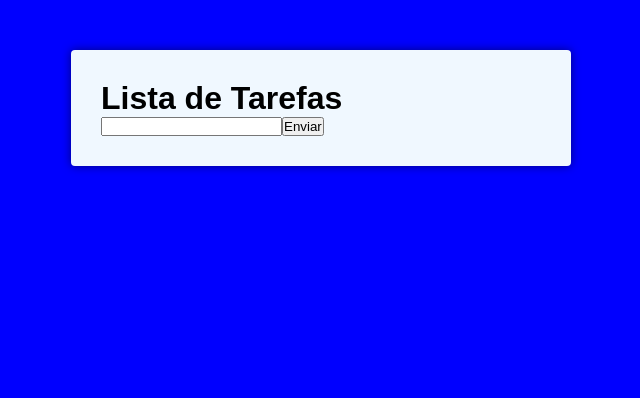
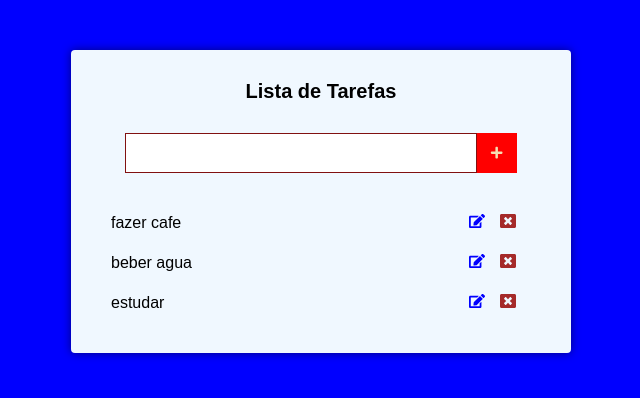
Before and after one commit to pedrokpdo/appcurso00, a React (Create React App) app: page / in a window 1280 px wide. Shown: the top 398 px of the page, without its empty margins (319-959 px from the left). Built offline with nearby package versions, Linux system fonts and the light colour scheme.

Commit message:
mais estilos

```diff
--- a/package.json
+++ b/package.json
@@ -8,6 +8,7 @@
     "@testing-library/user-event": "^13.5.0",
     "react": "^17.0.2",
     "react-dom": "^17.0.2",
+    "react-icons": "^4.3.1",
     "react-scripts": "5.0.0",
     "web-vitals": "^2.1.4"
   },
--- a/src/components/main.css
+++ b/src/components/main.css
@@ -7,7 +7,71 @@
   box-shadow: 0 0 10px rgba(0, 0, 0, 0.5);
 }
 
-.maim h1 {
+.main h1 {
   font-size: 20px;
   text-align: center;
 }
+
+.form {
+  margin-top: 30px;
+  display: flex;
+  align-items: center;
+  justify-content: center;
+}
+
+.form input[type='text'] {
+  height: 40px;
+  padding: 0 20px;
+  font-size: 20px;
+  border: 1px solid rgb(129, 17, 17);
+  min-width: 80%;
+}
+
+.form button[type='submit'] {
+  border: none;
+  height: 40px;
+  width: 40px;
+  background-color: red;
+  color: wheat;
+  display: flex;
+  align-items: center;
+  justify-content: center;
+}
+
+.tarefas {
+  margin-top: 30px;
+}
+
+.tarefas li {
+  display: flex;
+  align-items: center;
+  justify-content: space-between;
+  padding: 10px;
+}
+
+.tarefas li :hover {
+
+}
+
+.edit {
+  margin-right: 15px;
+  color: blue;
+
+}
+
+.delete {
+  margin-right: 15px;
+  color: brown;
+
+}
+
+.tarefas li:hover .edit,
+.tarefas li:hover .delete {
+  color: black;
+
+}
+
+.tarefas li .edit,
+.tarefas li .delete {
+  cursor: pointer;
+}
--- a/src/components/main.js
+++ b/src/components/main.js
@@ -1,23 +1,41 @@
 import React, { Component } from "react";
+
+//form
+import { FaPlus } from 'react-icons/fa'
+
+//tarefas
+import { FaEdit, FaWindowClose } from 'react-icons/fa'
+
 import './main.css'
 
 export default class Main extends Component {
   state = {
     novaTarefa: '',
+    tarefas: ['fazer cafe', 'beber agua', 'estudar']
   };
 
   handleChange = (e) => {
     this.setState({ novaTarefa: e.target.value });
   }
   render() {
-    const { novaTarefa } = this.state
+    const { novaTarefa, tarefas } = this.state
     return (
       <div className="main">
         <h1>Lista de Tarefas</h1>
-        <form action="#">
-          <input onChange={this.handleChange} type='text'></input>
-          <button type="submit">Enviar</button>
+        <form className="form" action="#">
+          <input value={novaTarefa} onChange={this.handleChange} type='text'></input>
+          <button type="submit"><FaPlus /></button>
         </form>
+        <ul className="tarefas">
+          {tarefas.map((tarefa) => (
+            <li key={tarefa}>{tarefa}
+              <div>
+                <FaEdit className="edit" />
+                <FaWindowClose className="delete"/>
+              </div>
+            </li>
+          ))}
+        </ul>
       </div>
     )
   }
```
Also changed, not shown: 1 other file (tests, documents, lock files or other folders).
